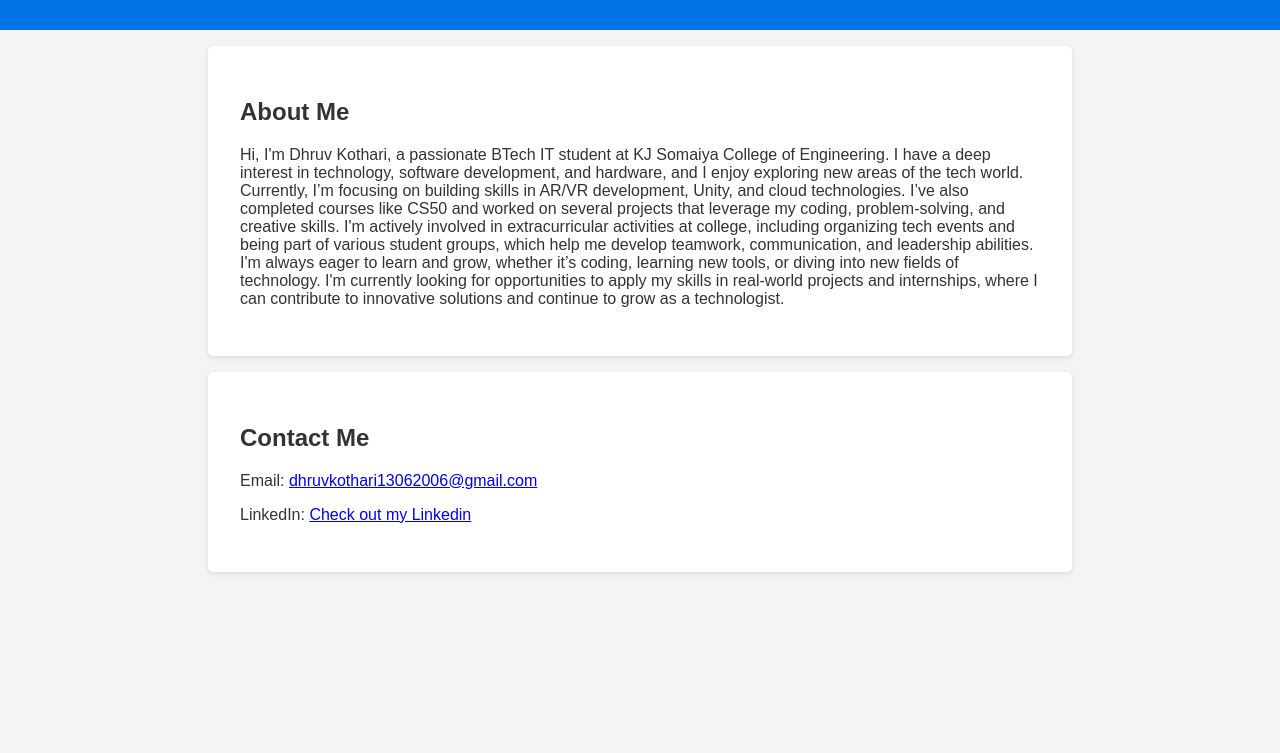
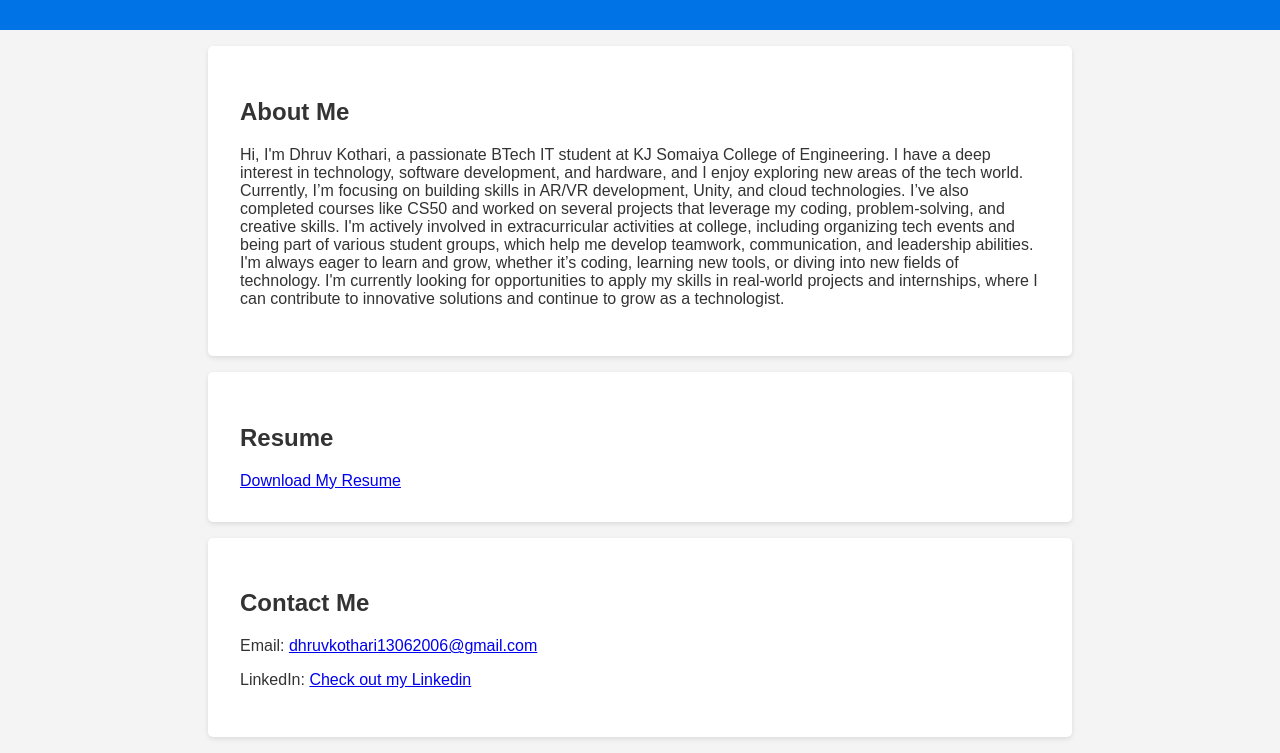
Before and after one commit to dhruv4740/portfolio, a plain HTML site: page index.html in a window 1280 px wide. Shown: the part 116-869 px from the top of the page. Before the commit the page ends 800 px from the top, so only its background shows below. Drawn offline with Linux system fonts and the light colour scheme.

Commit message:
added a link to view resume

```diff
--- a/index.html
+++ b/index.html
@@ -26,12 +26,12 @@
             I'm always eager to learn and grow, whether it’s coding, learning new tools, or diving into new fields of technology. I'm currently looking for opportunities to apply my skills in real-world projects and internships, where I can contribute to innovative solutions and continue to grow as a technologist.</p>
     </section>
 
-    <!--<section id="resume">
+    <section id="resume">
         <h2>Resume</h2>
         <a href="resume/dhruv_resume.pdf" download>Download My Resume</a>
     </section>
 
-
+<!--
     <section id="projects">
         <h2>Projects</h2>
         <ul>
```
